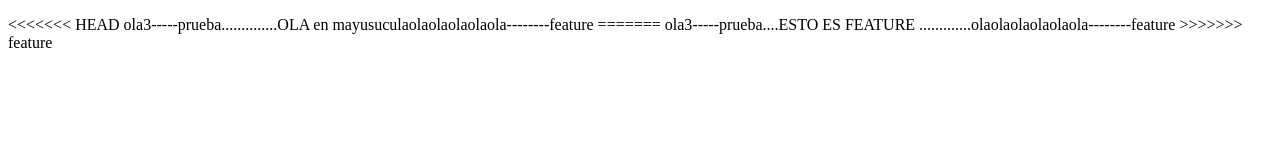
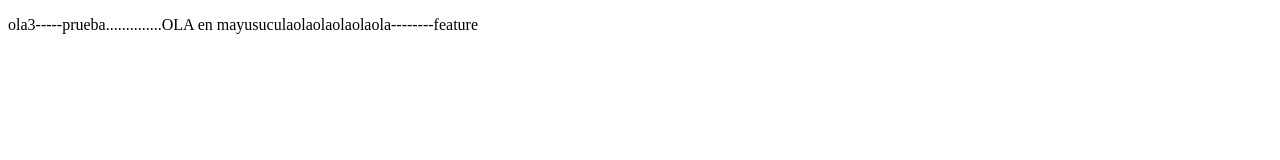
Before and after one commit to leonardo-cruz12/prueba-git, a plain HTML site: page index.html in a window 1280 px wide. Drawn offline with Linux system fonts and the light colour scheme.

Commit message:
SE QUEDA LA VERSION 1

```diff
--- a/index.html
+++ b/index.html
@@ -8,13 +8,8 @@
 
   <body>
     <p>
-<<<<<<< HEAD
       ola3-----prueba..............OLA en
       mayusuculaolaolaolaolaola--------feature
-=======
-      ola3-----prueba....ESTO ES FEATURE
-      .............olaolaolaolaolaola--------feature
->>>>>>> feature
     </p>
   </body>
 </html>
```
